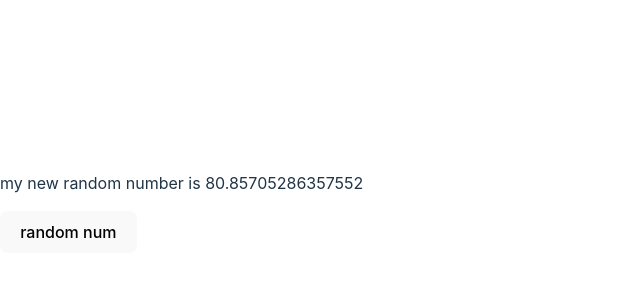
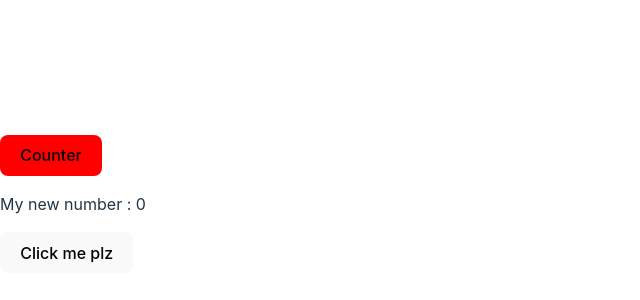
Before and after one commit to arnab316/hooks, a React (Vite) app: page / in a window 1280 px wide. Shown: the part 196-496 px from the top of the page, without its empty margins (0-640 px from the left). Built offline with nearby package versions, Linux system fonts and the light colour scheme.

Commit message:
usememo hook

```diff
--- a/src/App.jsx
+++ b/src/App.jsx
@@ -1,13 +1,12 @@
 import { useState,useEffect } from 'react';
 import React from 'react'
-import LayoutEffect from './components/useLayout/LayoutEffect';
-
+import MemoHook from './components/usememo/MemoHook';
 
 function App() {
 
   return (
        <>
-    <LayoutEffect/>
+    <MemoHook/>
       </>
   )
 }
--- a/src/components/useLayout/LayoutEffect.jsx
+++ /dev/null
@@ -1,19 +0,0 @@
-import React from 'react'
-import { useState, useLayoutEffect } from 'react'
-function LayoutEffect() {
-  const [num , Setnum] = useState(0);
-  useLayoutEffect(() => {
-  if(num === 0){
-    Setnum(num + Math.random() * 100);
-  }
-},[num])
-
-  return (
-    <div>
-      <p>my new random number is {num}</p>
-      <button onClick={()=>{Setnum(0)}}>random num</button>
-    </div>
-  )
-}
-
-export default LayoutEffect
--- /dev/null
+++ b/src/components/usememo/MemoHook.jsx
@@ -0,0 +1,34 @@
+import React,{useState,useMemo} from 'react'
+
+function MemoHook() {
+    const [myNum, setMyNum] = useState(0);
+ const [show,setShow] = useState(false);
+ const getValue = () => {
+    return setMyNum(myNum + 1);
+  };
+
+  const countNumber = (num) => {
+    // console.log("🚀 ~ file: Memo.jsx ~ line 12 ~ countNumber ~ num", num);
+    for (let i = 0; i <= 1000000000; i++) {}
+    return num;
+  };
+
+  const CheckData = useMemo(() => {
+    return countNumber(myNum);
+    console.log("🚀 ~ file: Memo.jsx ~ line 15 ~ CheckData ~ myNum", myNum);
+  }, [myNum]);
+
+  return (
+    <div>
+      <button onClick={getValue} style={{ backgroundColor: "red" }}>
+        Counter
+      </button>
+      <p> My new number : {CheckData} </p>
+      <button onClick={() => setShow(!show)}>
+        {show ? "You clicked me" : "Click me plz"}
+      </button>
+    </div>
+  )
+}
+
+export default MemoHook
```
Also changed, not shown: src/components/usecallback/CallbackHook.jsx (added, +32 -0 lines), src/components/usecallback/Todos.jsx (added, +17 -0 lines).
